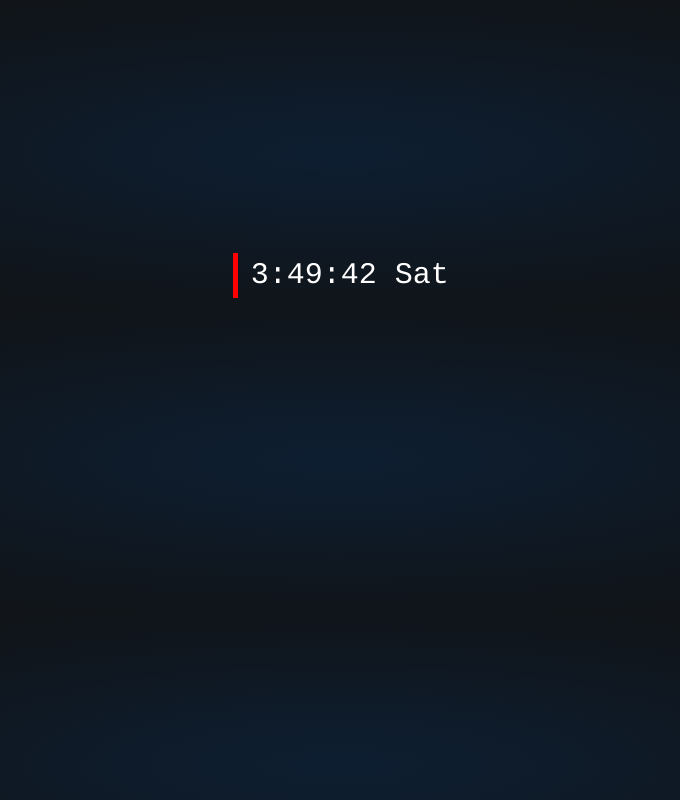
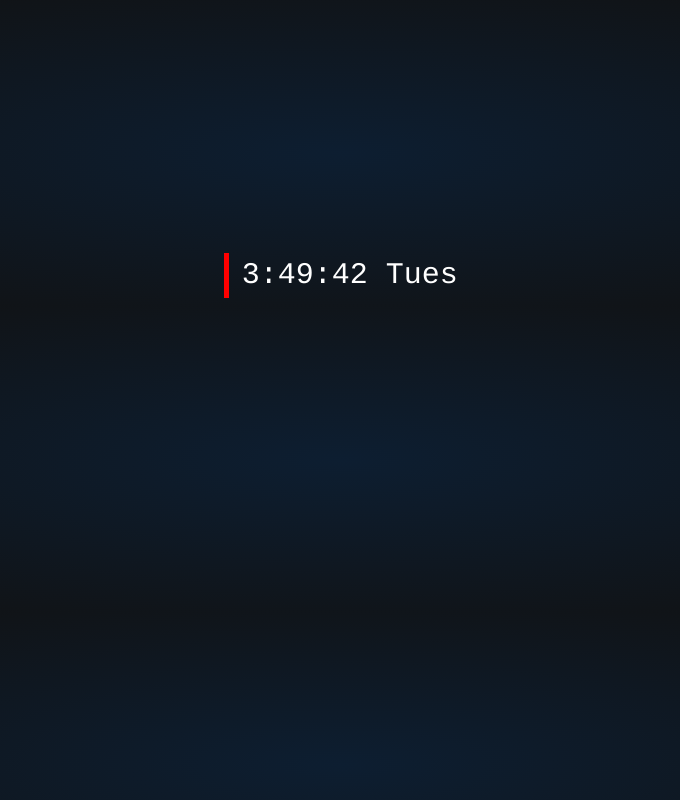
Before and after one commit to baltej223/clock, a plain HTML site: page index.html in a window 1280 px wide. Shown: the whole page, without its empty margins (299-979 px from the left). Drawn offline with Linux system fonts and the light colour scheme.

Commit message:
Update index.html

```diff
--- a/index.html
+++ b/index.html
@@ -60,25 +60,25 @@
             let today = new Date();
             var day, hours, minutes, seconds;
             day = today.getDay();
-            if (day='0'){
+            if (day =='0'){
                 day = 'Sun';
             }
-            if (day='1'){
+            if (day =='1'){
                 day = 'Mon';
             }
-            if (day='2'){
+            if (day=='2'){
                 day = 'Tues';
             }
-            if (day='3'){
+            if (day=='3'){
                 day = 'Wed';
             }
-            if (day='4'){
+            if (day=='4'){
                 day = 'Thus';
             }
-            if (day='5'){
+            if (day=='5'){
                 day = 'Fri';
             }
-            if (day='6'){
+            if (day=='6'){
                 day = 'Sat';
             }
 
```
